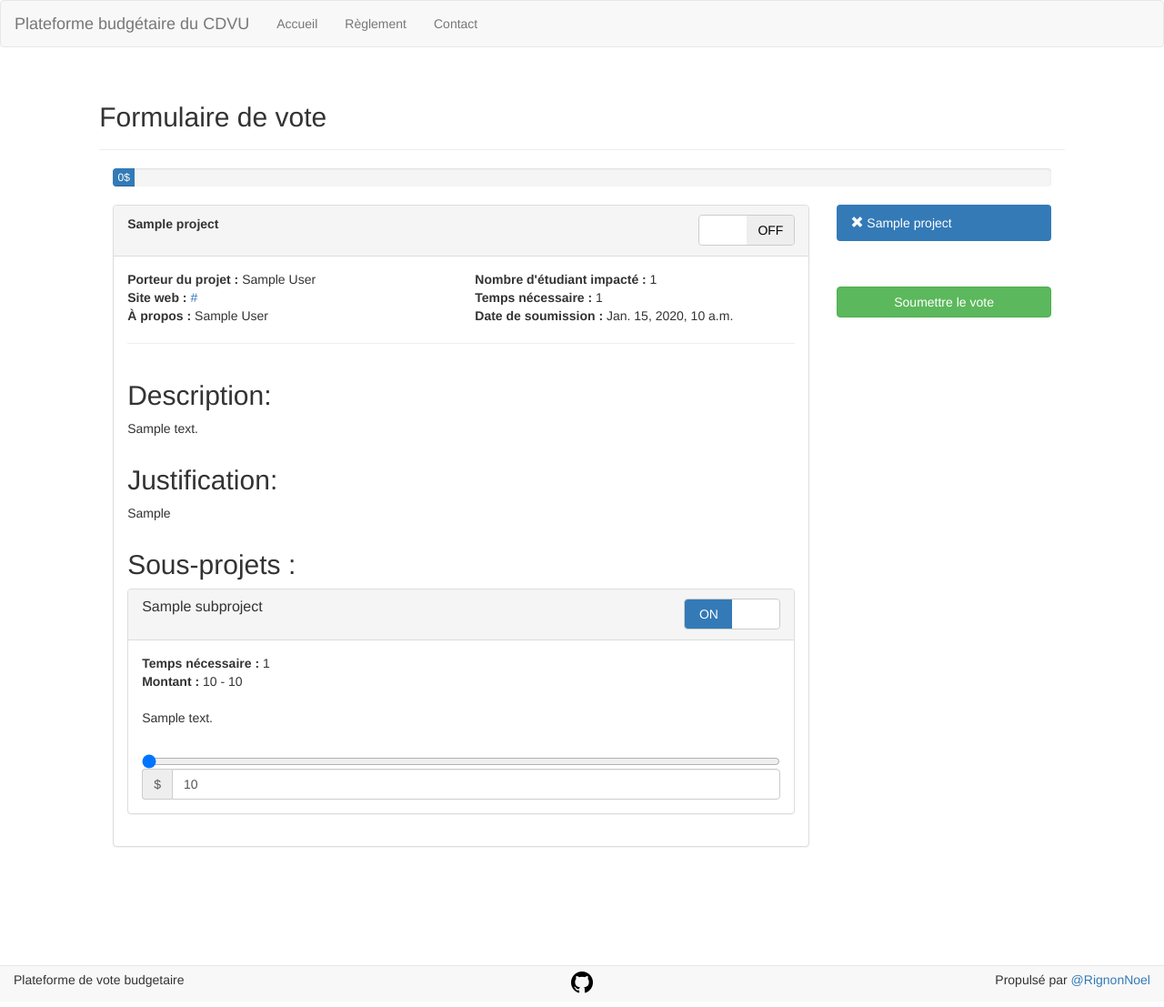
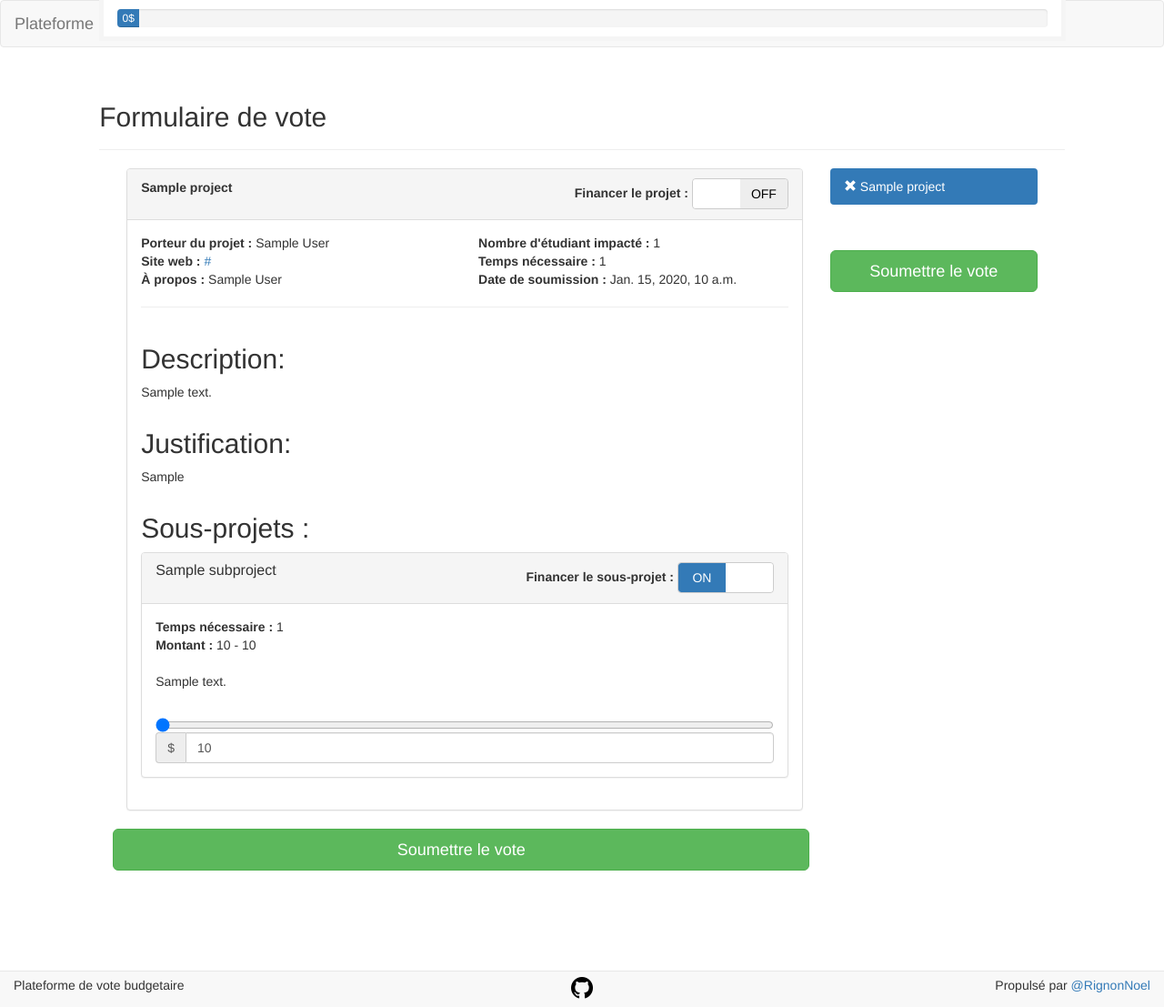
Before and after one commit to CDVU/plateforme-de-vote-budgetaire, a Django app: template plateforme_budgetaire/vote/templates/vote/form.html in a window 1280 px wide. Shown: the whole page at 91% size. Run offline with Django 3.2, Linux system fonts and the light colour scheme; the template is opened without the code that fills it: values that come from a table or form of the project are taken from there, others are empty; tables that the repository leaves empty hold one stand-in row (values such as "Sample post"); some libraries are stand-ins or nearby versions.

Commit message:
allow no JS on vote page
Fix enter key if JS is allow
New design of page to show all project if no JS
Init enhancement if JS is allow
Hide some item if JS is not allow
Show a danger message if JS is not allow
Security on submit button if JS is allow

```diff
--- a/plateforme_budgetaire/vote/templates/vote/form.html
+++ b/plateforme_budgetaire/vote/templates/vote/form.html
@@ -8,8 +8,32 @@
             <div class="page-header">
                 <h2>Formulaire de vote</h2>
             </div>
+
             <!-- PROGRESS BAR -->
-            <div id="progress-bar" class="col-sm-12">
+            <noscript>
+                <!-- SHOW A WARNING MESSAGE FOR PEOPLE WITHOUT JS -->
+                <div class="alert alert-danger">
+                    <h4>
+                        <i class="fa fa-exclamation-triangle"></i>
+                        JavaScript semble être désactivé sur votre navigateur, nous vous conseillons de l'activer afin de profiter pleinement de notre expérience utilisateur.
+                    </h4>
+                    <p>
+                        Nous sommes conscients et respectueux de vos libertés d'utilisateur, le formulaire reste donc entièrement utilisable sans JavaScript.
+                    </p>
+                    <p>
+                        <ul>
+                            <li>
+                                La touche entrée de votre clavier envoi le formulaire, soyez donc très vigileant
+                            </li>
+                            <li>
+                                Le budget pour cette session de vote est de <strong>{{vote.amount}} $</strong>, vous devez donc respecter ce montant maximal!
+                            </li>
+                        </ul>
+                    </p>
+                </div>
+            </noscript>
+
+            <div id="progress-bar" style="display:none" class="col-sm-12">
                 <div id="tooltip" class="progress" data-toggle="tooltip" data-placement="bottom" title="Il vous reste {{vote.amount}}$ de budget!">
                     <div id="progress-bar-text" class="progress-bar" aria-valuemax="{{vote.amount}}" role="progressbar" style="min-width: 2em;">
                         0$
@@ -19,16 +43,14 @@
 
             <!-- CONTENT -->
             <form method="post" action='{% url "votes:form" vote.id %}'>{% csrf_token%}
+                {% for project in vote.projects.all %}
+                <div class="col-sm-12">
                     <div class="col-sm-9">
-                    {% for project in vote.projects.all %}
-                    {% if forloop.first %}
                         <div id="project-{{project.id}}" class="project-content panel panel-default">
-                    {% else %}
-                    <div id="project-{{project.id}}" style="display:none;" class="project-content panel panel-default">
-                    {% endif %}
                             <div class="panel-heading panel-heading-large">
                                 <span class="pull-right">
-                                <input class="project-switch" type="checkbox" name="project-{{project.id}}" onchange="changeValueSwitch({{project.id}}, this.checked)">
+                                    <label for="checkbox-project-{{project.id}}">Financer le projet :</label>
+                                    <input class="project-switch" type="checkbox" id="checkbox-project-{{project.id}}" name="project-{{project.id}}" onchange="changeValueSwitch({{project.id}}, this.checked)">
                                 </span>
                                 <strong>{{project.name}}</strong>
                             </div>
@@ -71,7 +93,8 @@
                                         <div class="panel panel-default">
                                             <div class="panel-heading panel-heading-large">
                                                 <span class="pull-right">
-                                                <input onchange="refreshProgressBar()" class="subProject-switch" type="checkbox" name="subProject-{{subProject.id}}" checked>
+                                                    <label for="checkbox-subProject-{{subProject.id}}">Financer le sous-projet :</label>
+                                                    <input onchange="refreshProgressBar()" class="subProject-switch" type="checkbox" id="checkbox-subProject-{{subProject.id}}" name="subProject-{{subProject.id}}" checked>
                                                 </span>
                                                 <h4 class="panel-title">
                                                     {{ subProject.name }}
@@ -84,7 +107,7 @@
                                                 <p>
                                                     {{ subProject.description }}
                                                 </p><br/>
-                                            <input class="subProject-{{subProject.id}}-amount" name="subProject-{{subProject.id}}-amount" onchange="changeValueAmount(this.value, {{subProject.id}})" type="range" value="{{subProject.minimum_amount}}" min="{{subProject.minimum_amount}}" max="{{subProject.maximum_amount}}">
+                                                <input style="display:none" class="subProject-{{subProject.id}}-amount subProject-amount" name="subProject-{{subProject.id}}-amount" onchange="changeValueAmount(this.value, {{subProject.id}})" type="range" value="{{subProject.minimum_amount}}" min="{{subProject.minimum_amount}}" max="{{subProject.maximum_amount}}">
                                                 <div class="input-group">
                                                     <span class="input-group-addon" id="basic-addon1">$</span>
                                                     <input class="subProject-{{subProject.id}}-amount form-control" name="subProject-{{subProject.id}}-amount" onchange="changeValueAmount(this.value, {{subProject.id}})" type="number" value="{{subProject.minimum_amount}}" min="{{subProject.minimum_amount}}" max="{{subProject.maximum_amount}}">
@@ -96,31 +119,21 @@
                                 </div>
                             </div>
                         </div>
-                    {% endfor %}
                     </div>
 
+                    <!-- MENU -->
+                    {% include "vote/menu_form.html" %}
 
-                <!-- MENU -->
-                <div class="col-sm-3">
-                    <ul class="nav nav-pills nav-stacked">
-                        {% for project in vote.projects.all %}
-                        {% if forloop.first %}
-                        <li role="presentation" class="menu-project active">
-                        {% else %}
-                        <li role="presentation" class="menu-project">
-                        {% endif %}
-                            <a href="#" onclick="changeContent({{project.id}}, this)">
-                                <span id="menu-project-{{project.id}}" class="glyphicon glyphicon-remove"></span>
-                                {{project.name}}
-                            </a>
-                        </li>
+                </div>
                 {% endfor %}
-                    </ul>
-                    <button id="submit-vote" type="button" class="btn btn-success" data-toggle="modal" data-target="#SubmitModal">
+
+                <!-- submit button on bottom page -->
+                <div class="col-sm-9">
+                    <button type="submit" class="submit-button btn btn-success btn-lg btn-block" data-toggle="modal" data-target="#SubmitModal">
                         Soumettre le vote
                     </button>
                 </div>
-                    </div>
+
 
                 <!-----------
                 --- MODAL ---
@@ -132,11 +145,15 @@
                         <div class="modal-content">
                             <div class="modal-header">
                                 <button type="button" class="close" data-dismiss="modal" aria-label="Close"><span aria-hidden="true">&times;</span></button>
-                        <h4 class="modal-title" id="myModalLabel">Soumettre le vote</h4>
+                                <h4 class="modal-title" id="myModalLabel">
+                                    Soumettre le vote
+                                </h4>
                             </div>
+
                             <div class="modal-body">
                                 Êtes-vous sûr de vouloir soumettre votre vote ?
                             </div>
+
                             <div class="modal-footer">
                                 <button type="button" class="btn btn-danger" data-dismiss="modal">Annuler</button>
                                 <button type="submit" class="btn btn-success">Soumettre</button>
@@ -151,11 +168,15 @@
                         <div class="modal-content">
                             <div class="modal-header">
                                 <button type="button" class="close" data-dismiss="modal" aria-label="Close"><span aria-hidden="true">&times;</span></button>
-                        <h4 class="modal-title" id="myModalLabel">Impossible de soumettre le vote</h4>
+                                <h4 class="modal-title" id="myModalLabel">
+                                    Impossible de soumettre le vote
+                                </h4>
                             </div>
+
                             <div class="modal-body">
                                 Le budget que vous avez défini dépasse le budget soumis au vote. Vous devez d'abord équilibrer votre budget!
                             </div>
+
                             <div class="modal-footer">
                                 <button type="button" class="btn btn-primary" data-dismiss="modal">Annuler</button>
                             </div>
@@ -176,12 +197,16 @@
     <!-- JS CHANGE VALUE SWITCH -->
     <script type="text/javascript">
         function changeValueSwitch(id, value) {
-                menu = document.getElementById('menu-project-'+id);
+                menus = document.getElementsByClassName('menu-project-'+id);
+                for (index = 0; index < menus.length; ++index) {
                     if(value == true){
-                    menu.className = "glyphicon glyphicon-ok";
+                        menus[index].classList.remove("glyphicon-remove");
+                        menus[index].classList.add("glyphicon-ok");
                     }
                     else{
-                    menu.className = "glyphicon glyphicon-remove";
+                        menus[index].classList.remove("glyphicon-ok");
+                        menus[index].classList.add("glyphicon-remove");
+                    }
                 }
                 refreshProgressBar()
         }
@@ -254,14 +279,15 @@
             /**************************
             Link of submit button
             **************************/
-            button = document.getElementById('submit-vote');
+            buttons = document.getElementsByClassName('submit-button');
+            for (index = 0; index < buttons.length; ++index) {
                 if(value/max*100 <= 100){
-                button.setAttribute('data-target', '#SubmitModal');
+                    buttons[index].setAttribute('data-target', '#SubmitModal');
                 }
                 else{
-                button.setAttribute('data-target', '#ErrorModal');
+                    buttons[index].setAttribute('data-target', '#ErrorModal');
                 }
-
+            }
         }
     </script>
 
@@ -298,15 +324,27 @@
             for (index = 0; index < projects.length; ++index) {
                 projects[index].style.display = 'none';
             }
-                document.getElementById('project-'+id).style.display = 'block';
+            divProject = document.getElementById('project-'+id)
+            divProject.style.display = 'block';
+
+            divProject.parentNode.parentNode.appendChild(document.getElementById('main-menu-projects'));
 
             menus = document.getElementsByClassName('menu-project');
             for (index = 0; index < menus.length; ++index) {
                 menus[index].className = "menu-project";
             }
             element.parentNode.className += " active";
+        }
+    </script>
 
+    <!-- JS DISABLE ENTER KEY ON SUBMIT -->
+    <script type="text/javascript">
+        $(document).keypress(
+            function(event){
+            if (event.which == '13') {
+                event.preventDefault();
             }
+        });
     </script>
 
     <!-- JS TOOLTIP -->
@@ -315,4 +353,50 @@
             $('[data-toggle="tooltip"]').tooltip()
         })
     </script>
+
+    <!-- JS INIT IF JS ALLOW -->
+    <script type="text/javascript">
+        $(function () {
+            // Show only one project
+            projects = document.getElementsByClassName('project-content');
+            for (index = 0; index < projects.length; ++index) {
+                projects[index].style.display = 'none';
+            }
+            projects[0].style.display = 'block';
+
+            // Remove href of link in menu
+            links = document.getElementsByClassName('link-menu');
+            for (index = 0; index < links.length; ++index) {
+                links[index].href = '#';
+            }
+            projects[0].style.display = 'block';
+
+            // Add icons in menu
+            icons = document.getElementsByClassName('icon-menu-project');
+            for (index = 0; index < icons.length; ++index) {
+                icons[index].className += " glyphicon glyphicon-remove";
+            }
+
+            // Hide repeated menu
+            menus = document.getElementsByClassName('menu-repeated');
+            for (index = 0; index < menus.length; ++index) {
+                menus[index].style.display = "none";
+            }
+
+            // Hide sliders for sub-projects
+            sliders = document.getElementsByClassName('subProject-amount');
+            for (index = 0; index < sliders.length; ++index) {
+                sliders[index].style.display = "block";
+            }
+
+            // Enable use of submit button
+            submits = document.getElementsByClassName('submit-button');
+            for (index = 0; index < submits.length; ++index) {
+                submits[index].type = 'button';
+            }
+
+            // Show progress-bar
+            document.getElementById('progress-bar').style.display = 'block';
+        })
+    </script>
 {% endblock %}
--- /dev/null
+++ b/plateforme_budgetaire/vote/templates/vote/menu_form.html
@@ -0,0 +1,32 @@
+<div {% if forloop.first %}id="main-menu-projects"{% endif %} class="col-sm-3 {% if not forloop.first %}menu-repeated{% endif %}">
+    <ul class="nav nav-pills nav-stacked">
+        {% for project_menu in vote.projects.all %}
+        {% if project_menu = project %}
+        <li role="presentation" class="menu-project active">
+        {% else %}
+        <li role="presentation" class="menu-project">
+        {% endif %}
+            <a href="#project-{{project_menu.id}}" class="link-menu" onclick="changeContent({{project_menu.id}}, this)">
+                <span class="menu-project-{{project_menu.id}} icon-menu-project"></span>
+                {{project_menu.name}}
+            </a>
+        </li>
+        {% endfor %}
+    </ul>
+    {% if forloop.first %}
+    <button id="submit-vote" type="submit" class="submit-button btn btn-success btn-lg" data-toggle="modal" data-target="#SubmitModal">
+        Soumettre le vote
+    </button>
+    {% else %}
+    <hr>
+    <div class="text-right">
+        <p>
+            Pour soumettre votre vote, vous devez vous rendre en haut de la page.
+        </p>
+        <a href="#" class="btn btn-default btn-xs">
+            Retour en haut de page
+            <i class="fa fa-level-up"></i>
+        </a>
+    </div>
+    {% endif %}
+</div>
```
Lines whose indentation alone changed are shown as unchanged.
